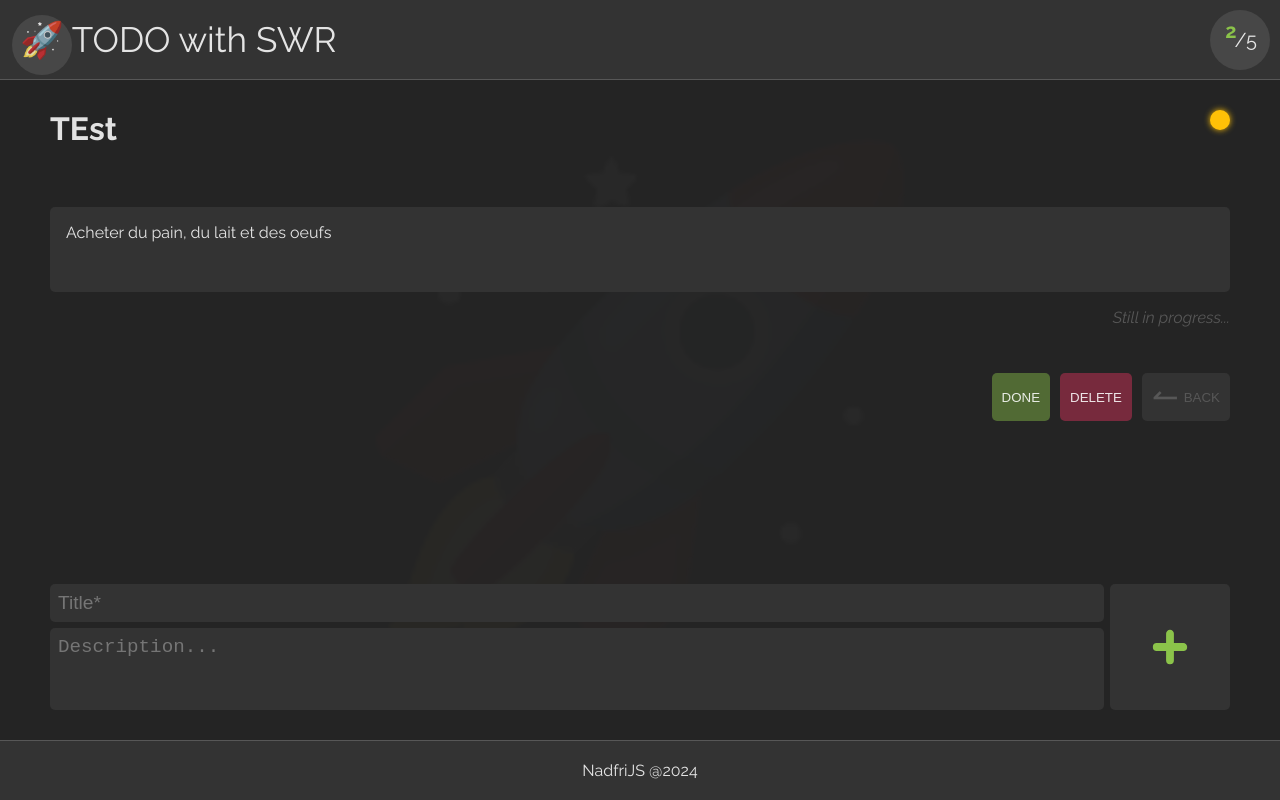
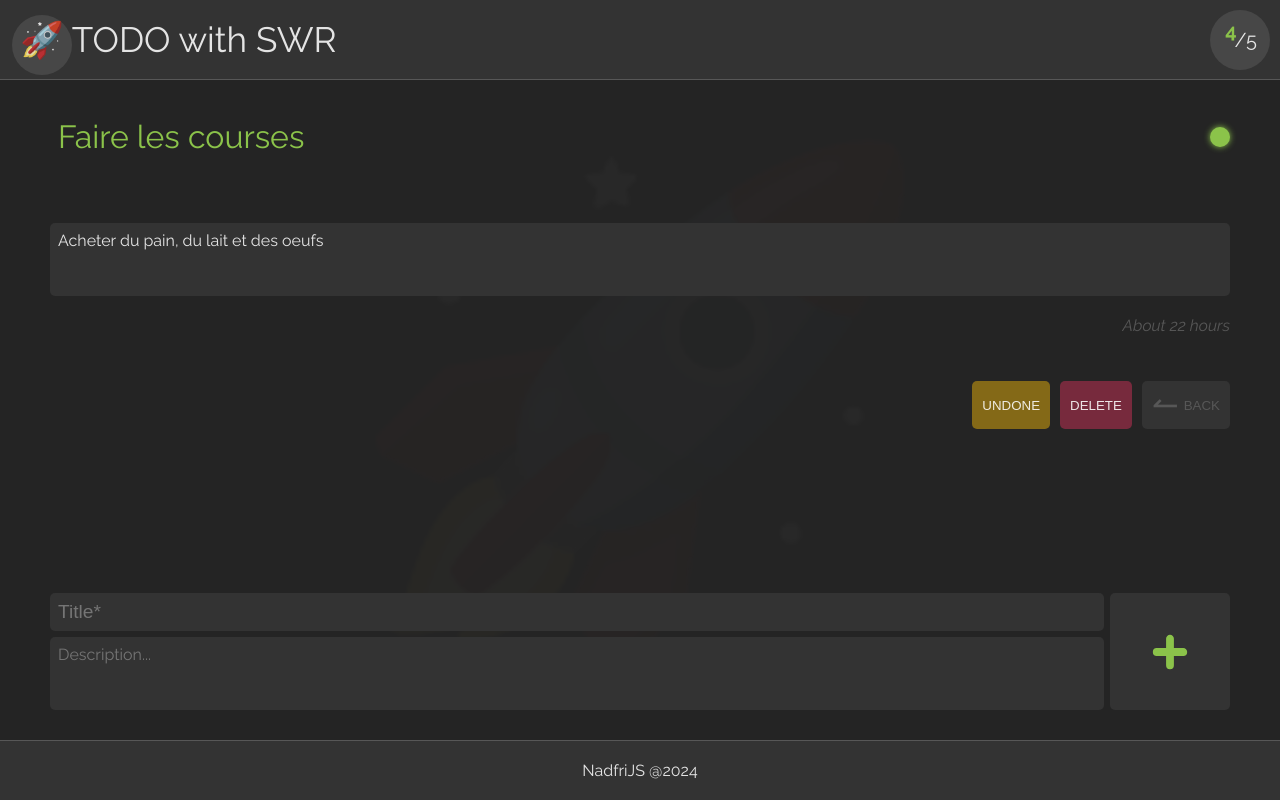
Before and after one commit to nadfri/todo-swr, a React (Vite) app: page /todos/1 in a window 1280 px wide. Built offline with nearby package versions, Linux system fonts and the light colour scheme; data requests are answered from the project's data file.

Commit message:
Feat: Editing in TodoPage

```diff
--- a/db.json
+++ b/db.json
@@ -2,10 +2,10 @@
   "todos": [
     {
       "id": "1",
-      "title": "TEst",
+      "title": "Faire les courses",
       "content": "Acheter du pain, du lait et des oeufs",
-      "isCompleted": false,
-      "completedAt": null,
+      "isCompleted": true,
+      "completedAt": "2024-09-09T13:41:05.680Z",
       "createdAt": "2021-01-01T10:00:00.000Z"
     },
     {
@@ -34,10 +34,10 @@
     },
     {
       "id": "8840",
-      "title": "iuiu",
+      "title": "Test",
       "content": "",
-      "isCompleted": false,
-      "completedAt": null,
+      "isCompleted": true,
+      "completedAt": "2024-09-09T15:19:41.814Z",
       "createdAt": "2024-09-08T18:18:27.135Z"
     }
   ]
--- a/src/components/AddNewTodo/AddNewTodo.scss
+++ b/src/components/AddNewTodo/AddNewTodo.scss
@@ -10,26 +10,9 @@
     flex: 1;
   }
 
-  input,
-  textarea {
-    color: var(--white);
-    background-color: var(--grey-dark);
-    padding: 8px;
-    border: none;
-    border-radius: 5px;
+  .input,
+  .textarea {
     font-size: 1.2rem;
-    outline: none;
-    box-shadow: inset 0 transparent;
-    transition: box-shadow 0.3s;
-
-    &:focus,
-    &:hover {
-      box-shadow: inset 0 0 0 1px var(--grey-light);
-    }
-
-    &:focus:invalid {
-      box-shadow: inset 0 0 0 1px var(--danger);
-    }
   }
 
   button {
--- a/src/components/AddNewTodo/AddNewTodo.tsx
+++ b/src/components/AddNewTodo/AddNewTodo.tsx
@@ -20,8 +20,8 @@ export default function AddNewTodo({ redirectToHome }: { redirectToHome?: boolea
 
     const newTodo: Omit<TodoType, 'id'> = {
       //id generated by the server
-      title: titleTodo.toString(),
-      content: contentTodo ? contentTodo.toString() : '',
+      title: titleTodo.toString().trim(),
+      content: contentTodo ? contentTodo.toString().trim() : '',
       isCompleted: false,
       completedAt: null,
       createdAt: new Date(),
@@ -39,6 +39,7 @@ export default function AddNewTodo({ redirectToHome }: { redirectToHome?: boolea
     <form className='AddNewTodo' onSubmit={handleSubmit}>
       <div className='inputs'>
         <input
+          className='input'
           name='title-input'
           type='text'
           placeholder='Title*'
@@ -48,6 +49,7 @@ export default function AddNewTodo({ redirectToHome }: { redirectToHome?: boolea
           ref={inputRef}
         />
         <textarea
+          className='textarea'
           name='title-content'
           rows={3}
           maxLength={200}
--- /dev/null
+++ b/src/components/Icons/EditIcon.tsx
@@ -0,0 +1,18 @@
+export default function EditIcon(props: React.SVGProps<SVGSVGElement>) {
+  return (
+    <svg
+      xmlns='http://www.w3.org/2000/svg'
+      fill='none'
+      viewBox='0 0 24 24'
+      width={16}
+      stroke-width='1.5'
+      stroke='currentColor'
+      className={props.className || ''}>
+      <path
+        strokeLinecap='round'
+        strokeLinejoin='round'
+        d='m16.862 4.487 1.687-1.688a1.875 1.875 0 1 1 2.652 2.652L6.832 19.82a4.5 4.5 0 0 1-1.897 1.13l-2.685.8.8-2.685a4.5 4.5 0 0 1 1.13-1.897L16.863 4.487Zm0 0L19.5 7.125'
+      />
+    </svg>
+  );
+}
--- a/src/pages/TodoPage/TodoPage.scss
+++ b/src/pages/TodoPage/TodoPage.scss
@@ -10,20 +10,30 @@
     margin-bottom: 60px;
     display: flex;
     justify-content: space-between;
-    align-items: flex-start;
+    align-items: center;
     transition: color 0.2s;
+    gap: 10px;
+  }
+
+  .title-input,
+  .textarea {
+    font-family: 'Raleway', sans-serif;
+  }
+
+  .title-input {
+    flex: 1;
+    font-size: inherit;
+    background-color: transparent;
 
     &.completed {
       color: var(--success);
     }
   }
 
-  .content {
-    position: relative;
-    border-radius: 5px;
-    padding: 16px;
+  .textarea {
+    font-size: 1rem;
+    width: 100%;
     background-color: var(--grey-dark);
-    height: 85px;
   }
 
   .date {
@@ -79,6 +89,14 @@
     }
   }
 
+  .btn-save {
+    background-color: var(--success-light);
+
+    &:hover {
+      background-color: var(--success);
+    }
+  }
+
   .AddNewTodo {
     margin-top: auto;
     margin-bottom: 0;
--- a/src/pages/TodoPage/TodoPage.tsx
+++ b/src/pages/TodoPage/TodoPage.tsx
@@ -7,12 +7,18 @@ import Loader from '@/components/Loader/Loader';
 import BackBtn from '@/components/BackBtn/BackBtn';
 import Circle from '@/components/Circle/Circle';
 import AddNewTodo from '@/components/AddNewTodo/AddNewTodo';
+import { useRef, useState } from 'react';
+import EditIcon from '@/components/Icons/EditIcon';
 
 export default function TodoPage() {
   const { id } = useParams();
   const navigate = useNavigate();
 
   const { todo, error, isLoading } = useTodo(id!);
+  const [isEditing, setIsEditing] = useState(false);
+
+  const titleRef = useRef<HTMLInputElement>(null);
+  const contentRef = useRef<HTMLTextAreaElement>(null);
 
   if (isLoading) return <Loader />;
 
@@ -31,6 +37,26 @@ export default function TodoPage() {
     });
   };
 
+  const handleUpdate = async () => {
+    const updatedTitle = titleRef.current?.value.trim();
+    const updatedContent = contentRef.current?.value.trim() || '';
+
+    if (!updatedTitle) {
+      titleRef.current?.focus();
+      return;
+    }
+
+    if (updatedTitle !== todo.title || updatedContent !== todo.content) {
+      await updateTodo({
+        ...todo,
+        title: updatedTitle,
+        content: updatedContent,
+      });
+    }
+
+    setIsEditing(false);
+  };
+
   const handleDelete = () => {
     deleteTodo(todo.id);
     navigate('/', { replace: true });
@@ -39,14 +65,38 @@ export default function TodoPage() {
   return (
     <div className='TodoPage'>
       <div>
-        <h1 className={todo.isCompleted?  'completed' : ''}>
-          <span>{todo.title}</span>
+        <h1>
+          <input
+            name='title'
+            className={
+              todo.isCompleted ? 'input title-input completed' : 'input title-input'
+            }
+            type='text'
+            defaultValue={todo.title}
+            placeholder='Title*'
+            readOnly={!isEditing}
+            ref={titleRef}
+            onFocus={() => setIsEditing(true)}
+            onBlur={handleUpdate}
+            title='Cick to edit'
+            required
+          />
           <Circle isCompleted={todo.isCompleted} />
         </h1>
 
-        <p className='content'>
-          {todo.content ? todo.content : <i>No description...</i>}
-        </p>
+        <textarea
+          className='textarea'
+          name='content'
+          defaultValue={todo.content}
+          readOnly={!isEditing}
+          rows={3}
+          maxLength={200}
+          placeholder='No Description...'
+          ref={contentRef}
+          onFocus={() => setIsEditing(true)}
+          onBlur={handleUpdate}
+          title='Cick to edit'
+        />
 
         {todo.isCompleted ? (
           <p className='date'>{formatDateByDistance(todo.completedAt!)}</p>
@@ -56,6 +106,12 @@ export default function TodoPage() {
       </div>
 
       <div className='btn-container'>
+        {isEditing && (
+          <button onClick={handleUpdate} className='btn btn-save fade-in'>
+            SAVE <EditIcon />
+          </button>
+        )}
+
         <button
           onClick={handleCompleted}
           className={todo.isCompleted ? 'btn btn-check completed' : 'btn btn-check'}>
@@ -69,7 +125,7 @@ export default function TodoPage() {
         <BackBtn />
       </div>
 
-      <AddNewTodo redirectToHome/>
+      <AddNewTodo redirectToHome />
     </div>
   );
 }
--- /dev/null
+++ b/src/scss/_inputs.scss
@@ -0,0 +1,20 @@
+.input,
+.textarea {
+  color: var(--white);
+  background-color: var(--grey-dark);
+  padding: 8px;
+  border: none;
+  border-radius: 5px;
+  outline: none;
+  box-shadow: inset 0 transparent;
+  transition: box-shadow 0.3s;
+
+  &:focus,
+  &:hover {
+    box-shadow: inset 0 0 0 1px var(--grey-light);
+  }
+
+  &:focus:invalid {
+    box-shadow: inset 0 0 0 1px var(--danger);
+  }
+}
--- a/src/scss/main.scss
+++ b/src/scss/main.scss
@@ -2,6 +2,7 @@
 @import './root.scss';
 @import './fonts.scss';
 @import './animations.scss';
+@import './inputs.scss';
 
 body {
   min-height: 100svh;
```
